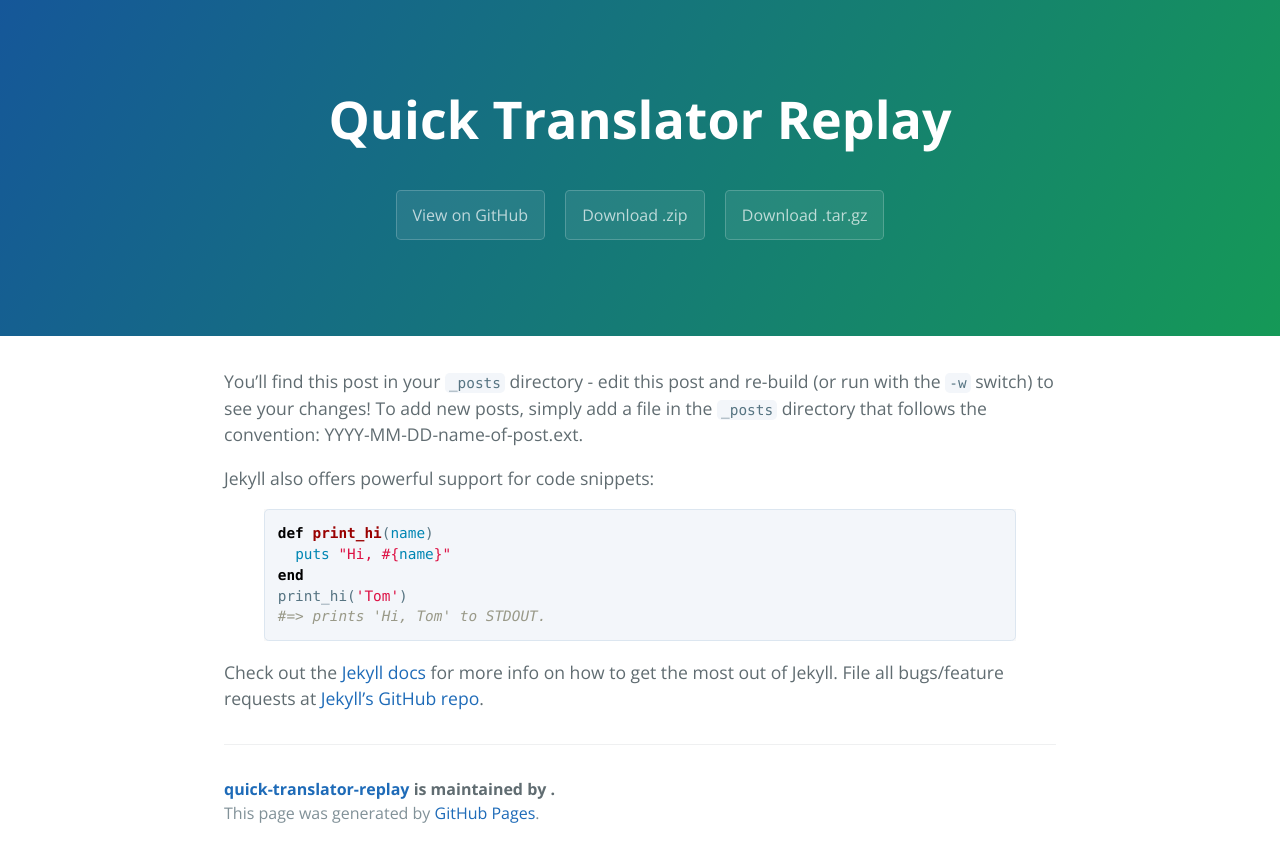
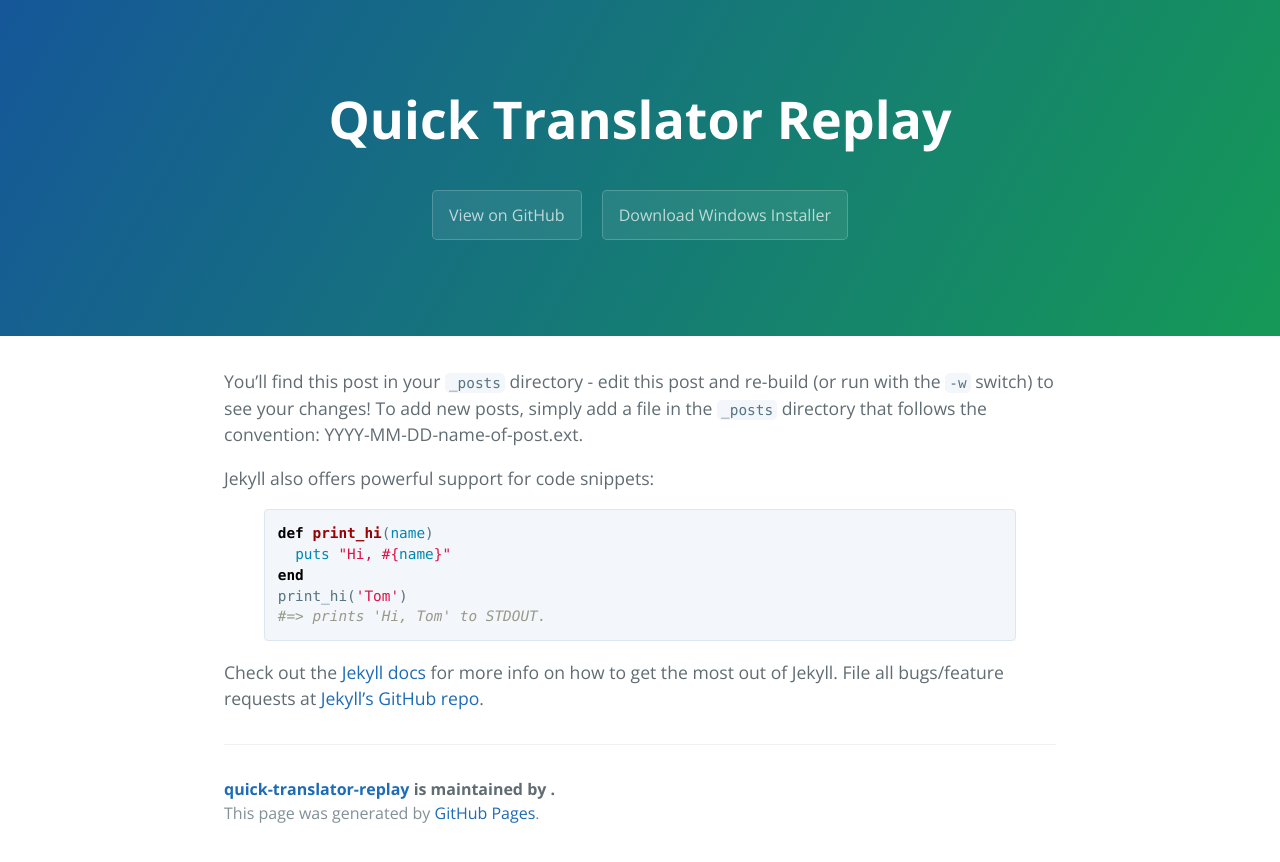
Before and after one commit to p-le/quick-translator-replay, a Jekyll site: the page built from _posts/2016-02-12-sample-content.markdown, in a window 1280 px wide. Shown: the top 862 px of the page. Built offline with Jekyll 4.4.1, drawn with Linux system fonts in a browser that asks for light colours.

Commit message:
add download installer

```diff
--- a/_includes/page-header.html
+++ b/_includes/page-header.html
@@ -2,6 +2,5 @@
   <h1 class="project-name">Quick Translator Replay</h1>
   <h2 class="project-tagline">{{ site.tagline }}</h2>
   <a href="https://github.com/p-le/quick-translator-replay" class="btn">View on GitHub</a>
-  <a href="#" class="btn">Download .zip</a>
-  <a href="#" class="btn">Download .tar.gz</a>
+  <a href="https://www.dropbox.com/s/txewu7x1jmr0033/Quick%20Translator%20Setup%200.5.1-beta.exe?dl=0" class="btn">Download Windows Installer</a>
 </section>
--- a/_layouts/post.html
+++ b/_layouts/post.html
@@ -1,7 +1,7 @@
 ---
 layout: default
 ---
-<h2>{{ page.title }}</h2>
+<h2>v0.5.9-beta</h2>
 <p class="meta">{{ page.date | date_to_string }}</p>
 
 {{ content }}
```
